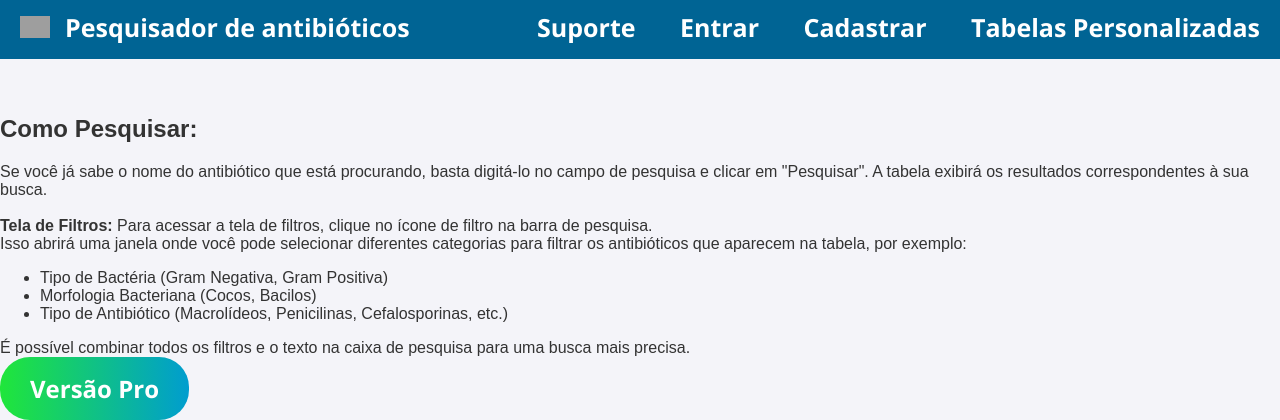
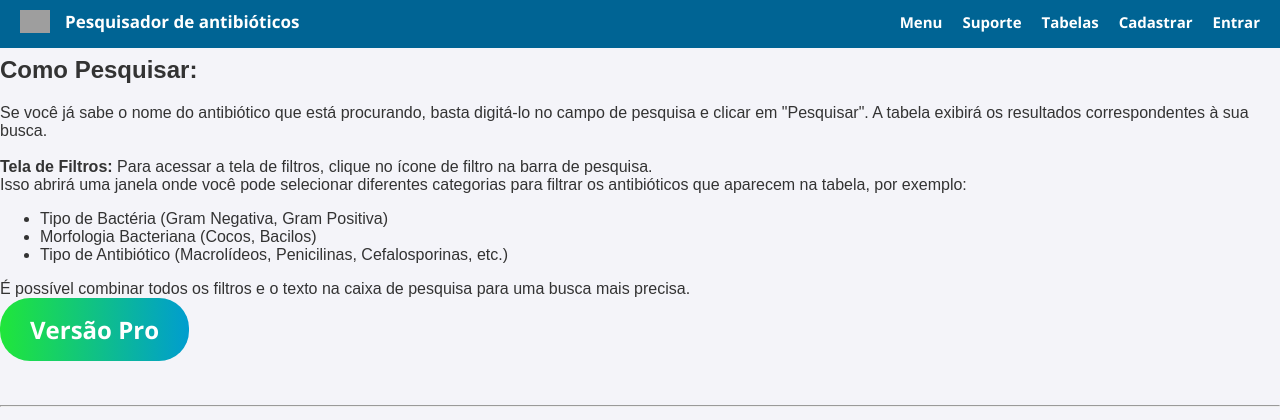
Before and after one commit to arthurbaccan/ATBSearch, a PHP site: page / in a window 1280 px wide. Shown: the top 420 px of the page. Run offline with PHP 8.4, Linux system fonts and the light colour scheme; grey boxes are pictures that could not be loaded.

Commit message:
Add files via upload

```diff
--- a/HTML/index.css
+++ b/HTML/index.css
@@ -27,26 +27,33 @@ body {
 
 /*==================Separando==================*/
 
+/*fazer uma media query que faz o texto da navbar-start sumir e deixar só imagem quando diminuir*/
 .navbar {
-    padding-left: 20px;
-    padding-top: 10px;
-    padding-bottom: 15px;
-    padding-right: 20px;
-
-    background-color: #006494;
 
     display: flex;
     align-items: center;
     justify-content: space-between;
+    position: fixed;
+
+    padding-top: 10px;
+    padding-bottom: 15px;
+
+    width: 100%;
+
+    background-color: #006494;
+}
 
 .navbar-start{
     display: flex;
     align-items: center;
     justify-content: center;
+
     color: white;
-        font-size: 25px;
+    font-size: 17px;
     font-family: 'Open Sans', sans-serif;
+
     gap: 15px;
+    margin-left: 20px;
 
     img {
         width: 30px;
@@ -56,12 +63,18 @@ body {
 }
 
 .navbar-end {
+    display: flex;
+    align-items: center;
+    justify-content: flex-end;
+
+    width: auto;
+    gap: 20px;
+    margin-right: 20px;
 
     a {
-            margin-left: 40px;
         color: white;
         text-decoration: none;
-            font-size: 25px;
+        font-size: 15px;
         font-family: 'Open Sans', sans-serif;
     }
 
@@ -69,4 +82,3 @@ body {
         text-decoration: underline;
     }
 }
-}
--- a/HTML/index.html
+++ b/HTML/index.html
@@ -19,11 +19,11 @@
         </div>
 
         <div class="navbar-end">
+            <a href="index.html">Menu</a>
             <a href="contato.html">Suporte</a>
+            <a href="">Tabelas</a>
+            <a href="cadastro.html">Cadastrar</a>
             <a href="login.html">Entrar</a>
-            <a href="cadastro.html">Cadastrar</a>
-            <a>Tabelas Personalizadas</a>
-            <!--colocar imagem mostrando a foto de perfil do email do usuário-->
         </div>
 
     </div>
```
Lines whose indentation alone changed are shown as unchanged.
